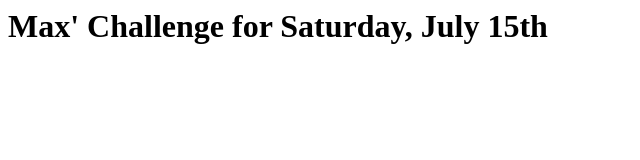
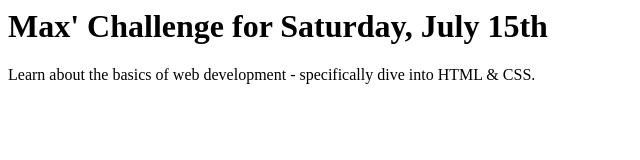
Before and after one commit to jairoduarteribeiro/web-development-complete, a plain HTML site: page index.html in a window 1280 px wide. Shown: the whole page, without its empty margins (0-640 px from the left). Drawn offline with Linux system fonts and the light colour scheme.

Commit message:
add a paragraph

```diff
--- a/index.html
+++ b/index.html
@@ -1 +1,2 @@
 <h1>Max' Challenge for Saturday, July 15th</h1>
+<p>Learn about the basics of web development - specifically dive into HTML & CSS.</p>
```
